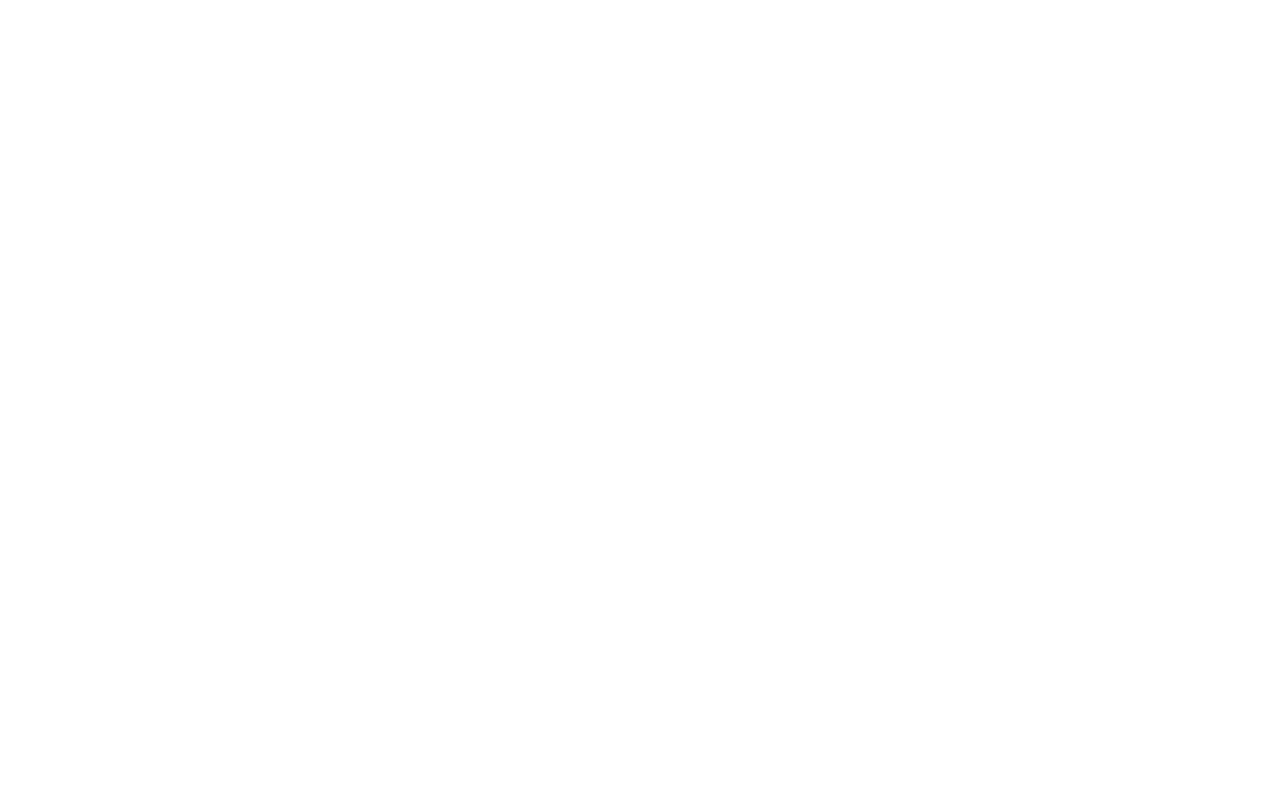
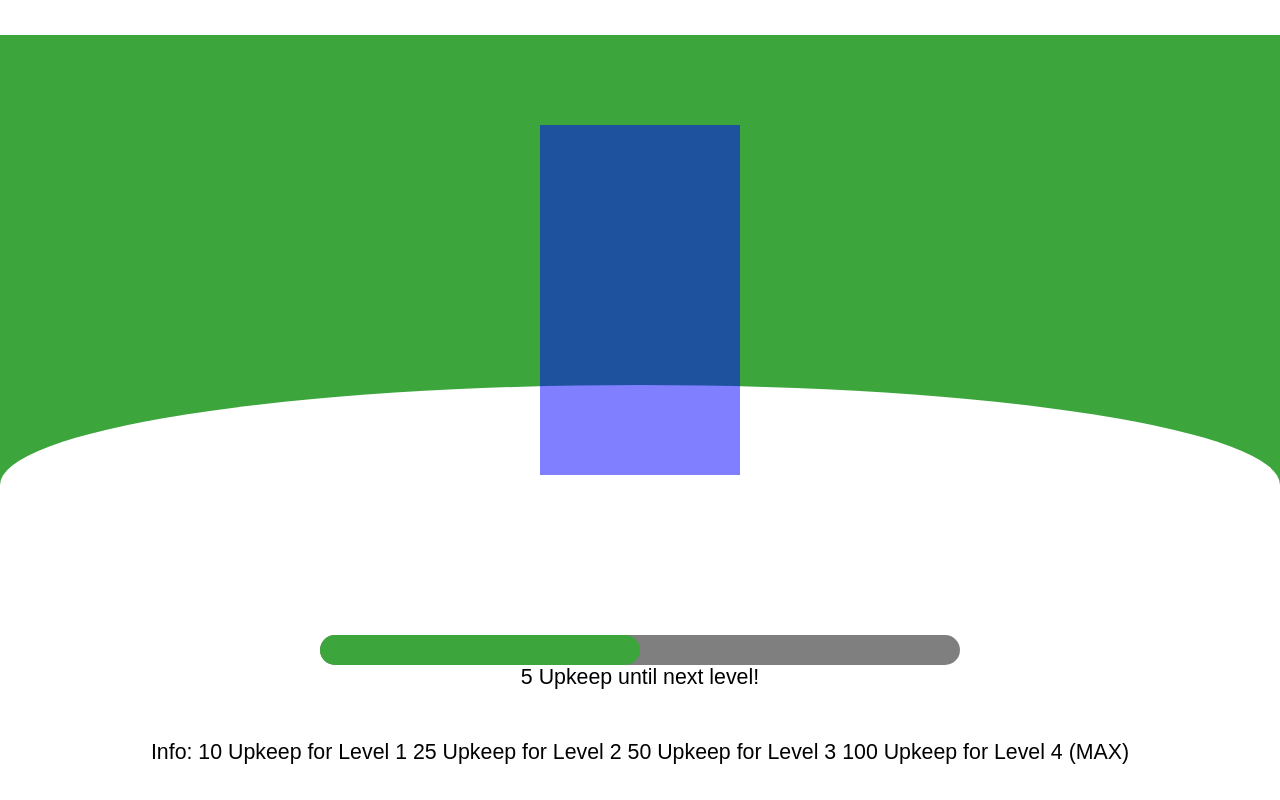
Before and after one commit to hutaa/Ecoquest, a React (Create React App) app in the folder client/: page /tree in a window 1280 px wide. Built offline with nearby package versions, Linux system fonts and the light colour scheme.

Commit message:
Added an initial prototype of the tree view.
Added an initial prototype of the tree view with placeholder values.

```diff
--- a/client/src/App.css
+++ b/client/src/App.css
@@ -1,38 +1,120 @@
-.App {
+:root {
+  --secondary-color: rgb(60, 165, 60);
+  --primary-color: rgb(255, 255, 255);
+}
+
+body {
+  position: relative;
+  background-color: rgb(200, 215, 200);
   text-align: center;
 }
 
-.App-logo {
-  height: 40vmin;
-  pointer-events: none;
+.page-container {
+  position: absolute;
+
+  display: flex;
+  float: center;
+  flex-direction: column;
+  align-items: center;
+  flex-wrap: nowrap;
+  align-content: space-around;
+  justify-content: center;
+  width: 100vw;
+  min-height: 100vh;
+  top: 0;
+  left: 0;
+  right: 0;
+
+  font-family: Arial, serif;
+  text-align: center;
+  font-weight: 300;
+  font-size: 12pt;
+  color: rgba(0, 0, 0, 1);
+  background-color: var(--primary-color);
+  margin: auto;
 }
 
-@media (prefers-reduced-motion: no-preference) {
-  .App-logo {
-    animation: App-logo-spin infinite 20s linear;
-  }
+.top-page {
+  display: flex;
+  background-color: var(--secondary-color);
+  width: 100%;
+  margin-left: 0px;
+  margin-right: 0px;
+  min-height: 550px;
 }
 
-.App-header {
-  background-color: #282c34;
-  min-height: 100vh;
-  display: flex;
-  flex-direction: column;
-  align-items: center;
-  justify-content: center;
-  font-size: calc(10px + 2vmin);
-  color: white;
+.tree-image {
+  position: absolute;
+  top: 125px;
+  height: 350px;
+  background-image: none;
+  background-color: rgba(0, 0, 255, 0.5);
+  left: var((100% - 200px) / 2);
+
+  width: 200px; /*Set to auto after an image is found.*/
 }
 
-.App-link {
-  color: #61dafb;
+.curved-divider {
+  display: flex;
+  border-top-left-radius: 50%;
+  border-top-right-radius: 50%;
+  background-color: var(--primary-color);
+  border-width: 0px;
+  height: 200px;
+  width: 100%;
+  margin: 0px;
+  align-self: flex-end;
 }
 
-@keyframes App-logo-spin {
-  from {
-    transform: rotate(0deg);
-  }
-  to {
-    transform: rotate(360deg);
-  }
+.primary-background {
+  background-color: var(--primary-color);
 }
+
+.text-box {
+  font-family: Arial, sans-serif;
+  font-size: 16pt;
+  font-weight: 300;
+  text-align: left;
+  color: rgb(0, 0, 0);
+  background-color: rgba(0, 0, 0, 0);
+}
+
+.text-style-heading {
+  font-size: 24pt;
+  font-weight: 400;
+}
+
+.text-color-white {
+  color: rgb(255, 255, 255);
+}
+
+.text-align-center {
+  text-align: center;
+}
+
+.text-align-right {
+  text-align: right;
+}
+
+.progress-bar-container {
+  border-radius: 15px;
+  border-width: 2px;
+
+  height: 30px;
+  width: 50%;
+  background-color: rgba(0, 0, 0, 0.5);
+}
+
+.progress-bar {
+  border-radius: 15px;
+  border-width: 0px;
+
+  height: 100%;
+  width: 50%;
+  background-color: var(--secondary-color);
+}
+
+.spacer {
+  width: 0%;
+  height: 50px;
+}
--- a/client/src/Tree.jsx
+++ b/client/src/Tree.jsx
@@ -1,9 +1,63 @@
 import "./App.css";
 
-function Tree() {
+function GetNextUpkeepGoal(curr_upkeep)
+{
+  if (curr_upkeep < 10)
+  {
+    return 10;
+  }
+  else if (curr_upkeep < 25)
+  {
+    return 25;
+  }
+  else if (curr_upkeep < 50)
+  {
+    return 50;
+  }
+  else if (curr_upkeep < 100)
+  {
+    return 100;
+  }
+  else
+  {
+    return -1;
+  }
+}
+
+function Tree()
+{
+  var curr_upkeep = 5;
+  var next_goal = GetNextUpkeepGoal(curr_upkeep);
+
+  var progress = curr_upkeep/next_goal;
+  var progress_text = "";
+  if (next_goal === -1)
+  {
+    progress = 1;
+    progress_text = (curr_upkeep) + "excess upkeep past Level 4!"
+  }
+  else
+  {
+    progress_text = (next_goal - curr_upkeep) + " Upkeep until next level!"
+  }
+
   return (
-    <div>
-
+    <div className="page-container">
+        <div className="tree-image"></div>
+        <div className="top-page">
+          <div className="curved-divider"></div>
+        </div>
+        <div className="spacer"></div>
+        <div className="progress-bar-container">
+          <div className="progress-bar" style={{width: `calc(100% * ${progress})`}}></div>
+        </div>
+        <div className="text-box text-align-center">
+          {progress_text}
+        </div>
+        <div className="spacer"></div>
+        <div className="text-box text-align-center">
+          {"Info:\n10 Upkeep for Level 1\n25 Upkeep for Level 2\n50 Upkeep for Level 3\n100 Upkeep for Level 4 (MAX)\n"}
+        </div>
     </div>
   );
 }
```
